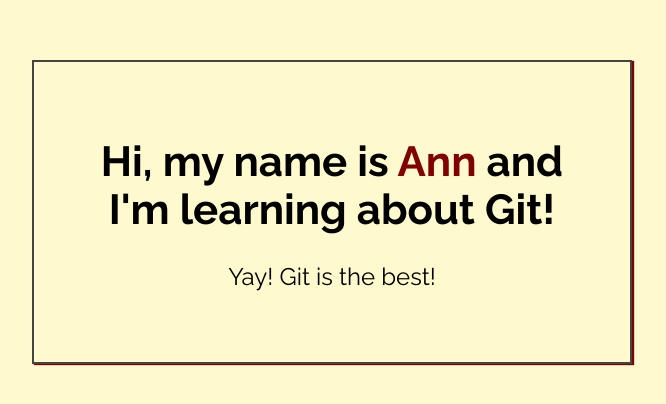
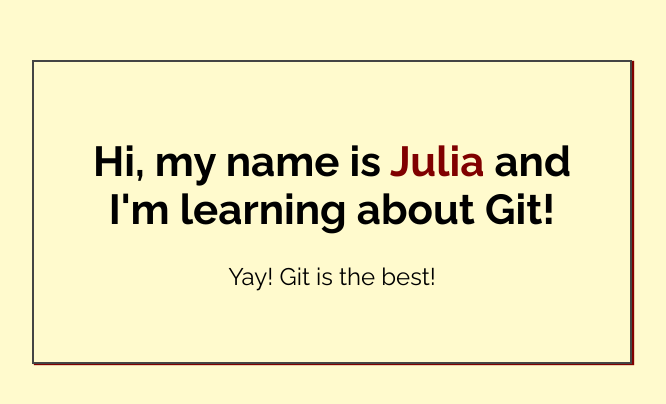
Before and after one commit to katherine-kocen/my-first-repo, a plain HTML site: page index.html in a window 1280 px wide. Shown: the part 188-592 px from the top of the page, without its empty margins (308-974 px from the left). Drawn offline with Linux system fonts and the light colour scheme.

Commit message:
Added name to index.html

```diff
--- a/index.html
+++ b/index.html
@@ -14,7 +14,7 @@
 <body>
 
     <div class="greeting">
-        <h1>Hi, my name is <span class="highlight">Ann</span> and I'm learning about Git! </h1>
+        <h1>Hi, my name is <span class="highlight">Julia</span> and I'm learning about Git! </h1>
 
         <p>Yay! Git is the best!</p>
     </div>
```
